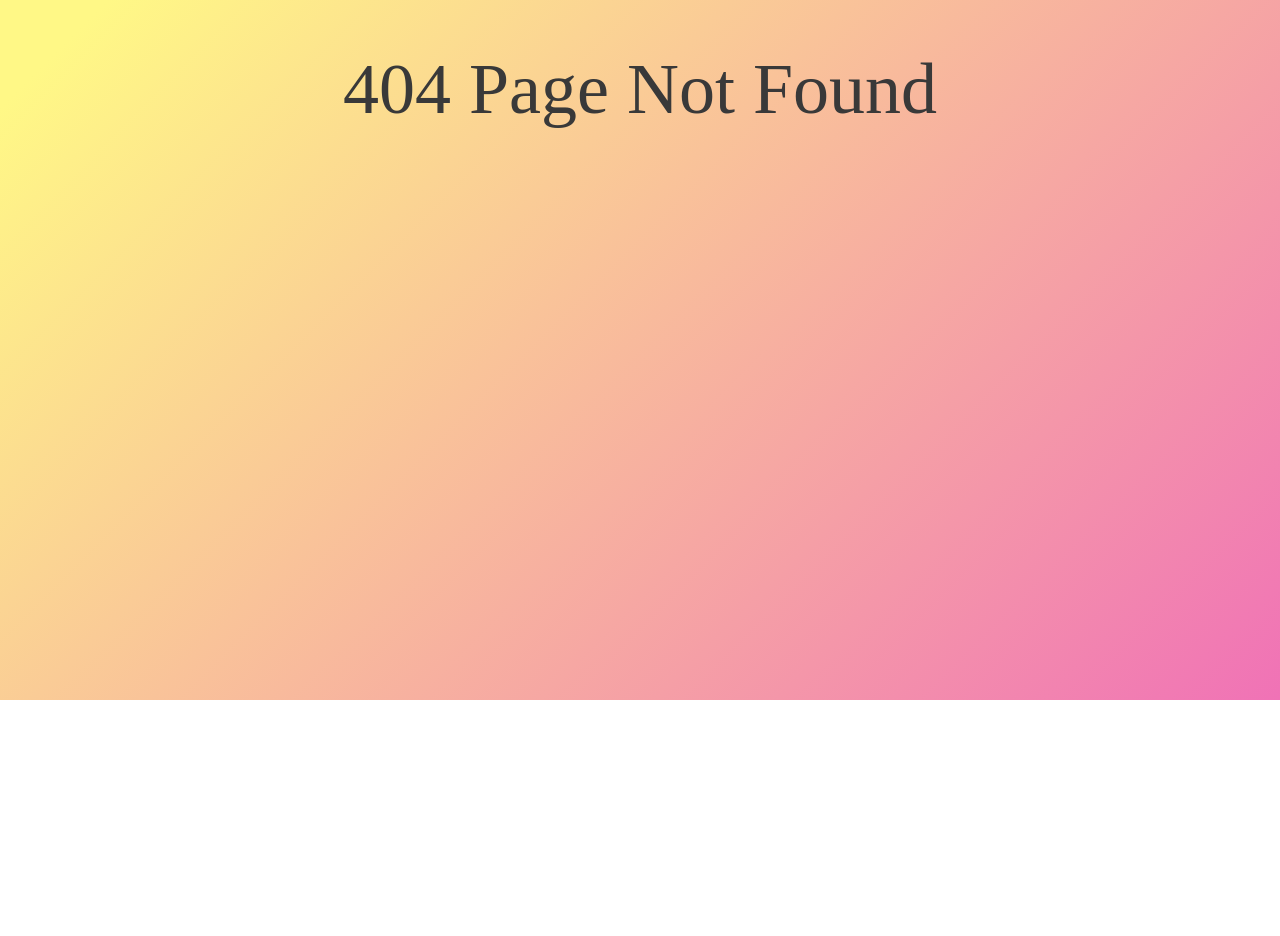
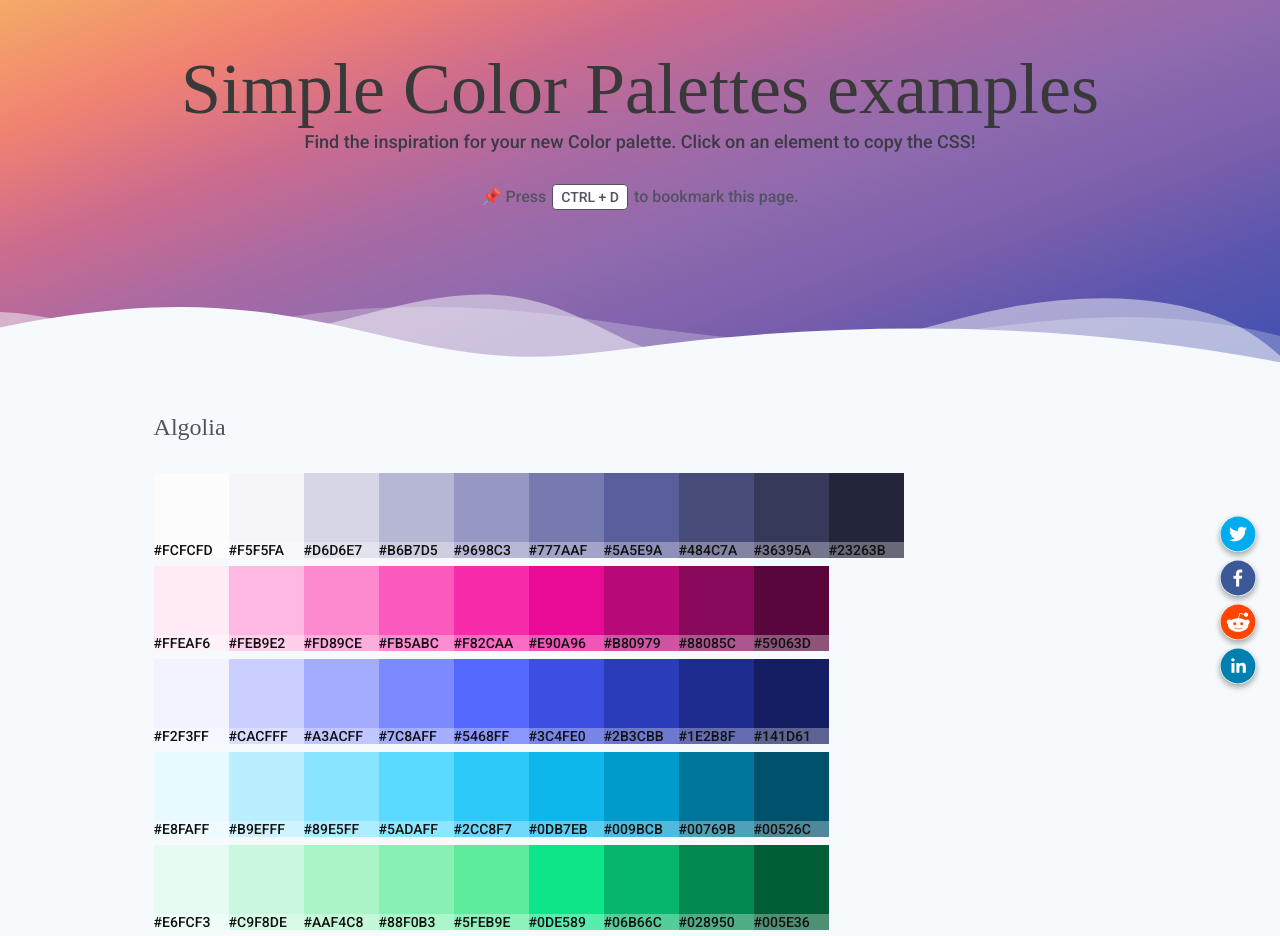
Before and after one commit to Siglave/copy-paste-css, a Next.js app: page /color-palettes in a window 1280 px wide. Before the commit this address had no page. Shown: the part 100-1036 px from the top of the page. Before the commit the page ends 800 px from the top, so only its background shows below. Built offline with nearby package versions, Linux system fonts and the light colour scheme; a web font is replaced by a local one.

Commit message:
Start color palettes

```diff
--- a/frontend/Layout.jsx
+++ b/frontend/Layout.jsx
@@ -23,7 +23,6 @@ const Layout = ({ children }) => {
                 <link href="https://fonts.googleapis.com/css2?family=Roboto:wght@100;300;400;500;700;900&display=swap" rel="stylesheet" />
                 <link href="https://fonts.googleapis.com/css2?family=Allan:wght@700&display=swap" rel="stylesheet" />
                 <link rel="icon" href="/favicon.ico" />
-                <script data-ad-client="ca-pub-6569074736933141" async src="https://pagead2.googlesyndication.com/pagead/js/adsbygoogle.js"></script>
                 <script async src="https://www.googletagmanager.com/gtag/js?id=UA-156528211-6"></script>
                 <script dangerouslySetInnerHTML={{
                     __html: `
--- /dev/null
+++ b/frontend/elements/palettes.js
@@ -0,0 +1,86 @@
+
+export const PALETTES = [
+    {
+        company: "Algolia",
+        palette: [
+            [
+                "#fcfcfd",
+                "#f5f5fa",
+                "#d6d6e7",
+                "#b6b7d5",
+                "#9698c3",
+                "#777aaf",
+                "#5a5e9a",
+                "#484c7a",
+                "#36395a",
+                "#23263b",
+            ],
+            [
+                "#ffeaf6",
+                "#feb9e2",
+                "#fd89ce",
+                "#fb5abc",
+                "#f82caa",
+                "#e90a96",
+                "#b80979",
+                "#88085c",
+                "#59063d",
+            ],
+            [
+                "#f2f3ff",
+                "#cacfff",
+                "#a3acff",
+                "#7c8aff",
+                "#5468ff",
+                "#3c4fe0",
+                "#2b3cbb",
+                "#1e2b8f",
+                "#141d61",
+            ],
+            [
+                "#e8faff",
+                "#b9efff",
+                "#89e5ff",
+                "#5adaff",
+                "#2cc8f7",
+                "#0db7eb",
+                "#009bcb",
+                "#00769b",
+                "#00526c",
+            ],
+            [
+                "#e6fcf3",
+                "#c9f8de",
+                "#aaf4c8",
+                "#88f0b3",
+                "#5feb9e",
+                "#0de589",
+                "#06b66c",
+                "#028950",
+                "#005e36",
+            ],
+            [
+                "#fff9ec",
+                "#ffe9c3",
+                "#fed59a",
+                "#fcbc73",
+                "#faa04b",
+                "#f78125",
+                "#e8600a",
+                "#bf470a",
+                "#963209",
+            ],
+            [
+                "#ffe6e9",
+                "#febdc5",
+                "#fc95a1",
+                "#f86e7e",
+                "#f4495d",
+                "#ee243c",
+                "#d4142a",
+                "#ab1325",
+                "#83111e",
+            ]
+        ]
+    }
+]
--- /dev/null
+++ b/pages/color-palettes.js
@@ -0,0 +1,194 @@
+import { ToastContainer, toast } from 'react-toastify';
+import styled from 'styled-components';
+import Head from 'next/head';
+
+
+import Layout from '@/frontend/Layout';
+import Navbar from '@/frontend/Navbar';
+import ShareBlock from '@/frontend/ShareBlock';
+import { PALETTES } from '@/frontend/elements/palettes';
+import { Flex, CompanyName } from '@/frontend/styledComponents'
+import Footer from '@/frontend/Footer';
+
+
+const CompanyContainer = styled(Flex)`
+    align-items: center;
+    margin-top: 32px;
+    margin-bottom: 64px;
+    @media (max-width: 900px) {
+        height: 100%;
+        margin-bottom: 40px;
+    }
+
+`
+
+
+const HeaderContainer = styled.div`
+    background-image: linear-gradient(to top left, #3f51b1 0%, #5a55ae 13%, #7b5fac 25%, #8f6aae 38%, #a86aa4 50%, #cc6b8e 62%, #f18271 75%, #f3a469 87%, #f7c978 100%);
+`
+
+const HeroSection = styled.div`
+    padding: 72px 0  156px 0;
+`
+
+const PageTitle = styled.h1`
+    font-size: 72px;
+    text-align: center;
+    color: #393939;
+`
+
+const PinText = styled.p`
+    text-align: center;
+    font-size: 16px;
+    color: ${({ theme }) => theme.grey5};
+    font-weight: 500;
+`
+
+const SubTitle = styled.p`
+    margin-bottom: 32px;
+    text-align: center;
+    font-size: 18px;
+    color: ${({ theme }) => theme.grey6};
+    font-weight: 500;
+`
+
+const Cmd = styled.span`
+    display: inline-block;
+    background:white;
+    font-size: 14px;
+    border: 1px solid ${({ theme }) => theme.grey5};
+    margin: 0 6px;
+    border-radius: 4px;
+    padding: 4px 8px;
+`
+
+const ShapeContainer = styled.div`
+    position:relative;
+    .custom-shape-divider-bottom-1624211663 {
+        position: absolute;
+        bottom: 0;
+        left: 0;
+        width: 100%;
+        overflow: hidden;
+        line-height: 0;
+        transform: rotate(180deg);
+    }
+
+    .custom-shape-divider-bottom-1624211663 svg {
+        position: relative;
+        display: block;
+        width: calc(111% + 1.3px);
+        height: 78px;
+    }
+
+    .custom-shape-divider-bottom-1624211663 .shape-fill {
+        fill: #f7fafc;
+    }
+`
+
+const DesignSystemLink = styled.a`
+    text-decoration: none;
+    font-size: 14px;
+    margin-left: 12px;
+    font-weight: 600;
+    color: ${({ theme }) => theme.grey4};
+    :hover {
+        color: ${({ theme }) => theme.primary4};
+        text-decoration: underline;
+    }
+`
+
+const ColorCard = styled.div`
+    cursor: pointer;
+    height: 85px;
+    width: 75px;
+    display: flex;
+    justify-content: start;
+    align-items: flex-end;
+    transition: 0.2s;
+    font-size:14px;
+    :hover{
+        box-shadow: 0 19px 38px rgba(0,0,0,0.30), 0 15px 12px rgba(0,0,0,0.22);
+        transform: scale(1.5);
+    }
+`
+
+const Color = styled.span`
+    width: 100%;
+    background: #ffffff4f;
+    font-weight: 500;
+    color: #121212;
+    text-transform: uppercase;
+`
+
+
+const SITE_URL = "https://copy-paste-css.com/color-palettes";
+const Title = "Simple Color Palettes examples for your new project!";
+
+export default function ColorPalettesPage() {
+
+    const copyCss = (css) => () => {
+        navigator.clipboard.writeText(css)
+        toast.dark('🚀 Color Copied!');
+    }
+    return (
+        <>
+            <Head>
+                <title>Copy & Paste CSS -  Box-shadows</title>
+                <meta property="og:title" content="CSS Box Shadows examples" />
+                <meta property="og:description" content="Find inspiration with a curated list of simple Color Palettes examples for your next project. Just Copy and Past every CSS element!" />
+                <meta property="og:url" content="https://copy-paste-css.com/color-palettes" />
+                <meta property="og:image" content="https://i.imgur.com/HbXd9YG.png" />
+            </Head>
+            <HeaderContainer>
+                <Navbar />
+                <HeroSection>
+                    <PageTitle>Simple Color Palettes examples</PageTitle>
+                    <SubTitle>Find the inspiration for your new Color palette. Click on an element to copy the CSS!</SubTitle>
+                    <PinText>📌 Press<Cmd>CTRL + D</Cmd>to bookmark this page.</PinText>
+                </HeroSection>
+            </HeaderContainer>
+            <ShapeContainer>
+                <div className="custom-shape-divider-bottom-1624211663">
+                    <svg data-name="Layer 1" xmlns="http://www.w3.org/2000/svg" viewBox="0 0 1200 120" preserveAspectRatio="none">
+                        <path d="M0,0V46.29c47.79,22.2,103.59,32.17,158,28,70.36-5.37,136.33-33.31,206.8-37.5C438.64,32.43,512.34,53.67,583,72.05c69.27,18,138.3,24.88,209.4,13.08,36.15-6,69.85-17.84,104.45-29.34C989.49,25,1113-14.29,1200,52.47V0Z" opacity=".25" className="shape-fill"></path>
+                        <path d="M0,0V15.81C13,36.92,27.64,56.86,47.69,72.05,99.41,111.27,165,111,224.58,91.58c31.15-10.15,60.09-26.07,89.67-39.8,40.92-19,84.73-46,130.83-49.67,36.26-2.85,70.9,9.42,98.6,31.56,31.77,25.39,62.32,62,103.63,73,40.44,10.79,81.35-6.69,119.13-24.28s75.16-39,116.92-43.05c59.73-5.85,113.28,22.88,168.9,38.84,30.2,8.66,59,6.17,87.09-7.5,22.43-10.89,48-26.93,60.65-49.24V0Z" opacity=".5" className="shape-fill"></path>
+                        <path d="M0,0V5.63C149.93,59,314.09,71.32,475.83,42.57c43-7.64,84.23-20.12,127.61-26.46,59-8.63,112.48,12.24,165.56,35.4C827.93,77.22,886,95.24,951.2,90c86.53-7,172.46-45.71,248.8-84.81V0Z" className="shape-fill"></path>
+                    </svg>
+                </div>
+            </ShapeContainer>
+            <Layout>
+                <Flex style={{ alignItems: "start", background: "#f7fafc" }}>
+                    {PALETTES.map((el, i) => (
+                        <div key={i}>
+                            <CompanyName>{el.company} {el.designSystemUrl && (<DesignSystemLink rel="nofollow" target="_blank" href={el.designSystemUrl} >🔗 Design System</DesignSystemLink>)} </CompanyName>
+                            <CompanyContainer>
+                                {el.palette.map((paletteColor, j) => (
+                                    <Flex style={{ width: "100%", marginBottom: "8px" }} key={j}>
+                                        {paletteColor.map((color) => (
+                                            <ColorCard onClick={copyCss(color)} style={{ background: color }}>
+                                                <Color>{color}</Color>
+                                            </ColorCard>
+                                        ))}
+                                    </Flex>
+                                ))}
+                            </CompanyContainer>
+                        </div>
+                    ))}
+                </Flex>
+            </Layout>
+            <ToastContainer
+                position="top-center"
+                autoClose={3000}
+                hideProgressBar={false}
+                newestOnTop={false}
+                closeOnClick
+                rtl={false}
+                draggable
+                pauseOnHover
+            />
+            <ShareBlock Title={Title} SITE_URL={SITE_URL} />
+            <Footer />
+        </>
+    )
+}
```
